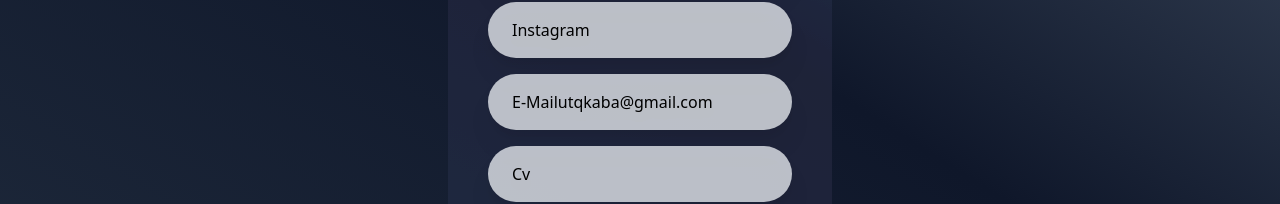
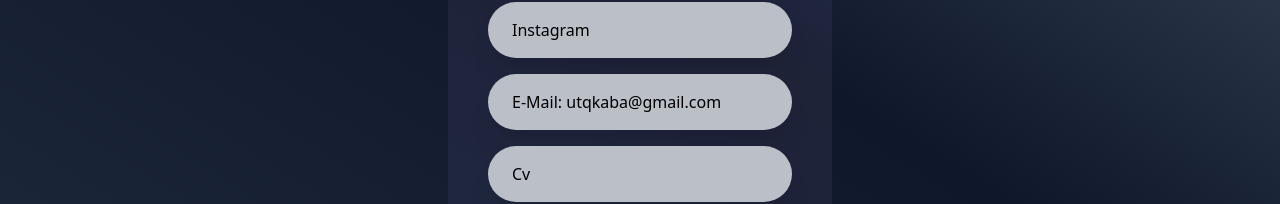
Before and after one commit to utqkaba/personalCard, a React (Vite) app: page / in a window 1280 px wide. Shown: the part 428-632 px from the top of the page. Built offline with nearby package versions, Linux system fonts and the light colour scheme.

Commit message:
copyMailBug

```diff
--- a/src/components/Mail.jsx
+++ b/src/components/Mail.jsx
@@ -22,7 +22,7 @@
       <a href={links} target='_blank' rel="noreferrer" onClick={() => notifyCopyMail(mail)}>
         <div className='card-item flex justify-between bg-slate-100 bg-opacity-75 px-5 py-4 rounded-full mb-4 hover:bg-opacity-100 hover:scale-105 duration-500 cursor-pointer drop-shadow-xl'>
           <p className='name ml-1'>{media}
-            <span>utqkaba@gmail.com</span>
+            <span>: utqkaba@gmail.com</span>
           </p>
           <div className='icon mr-1'>
           </div>
```
